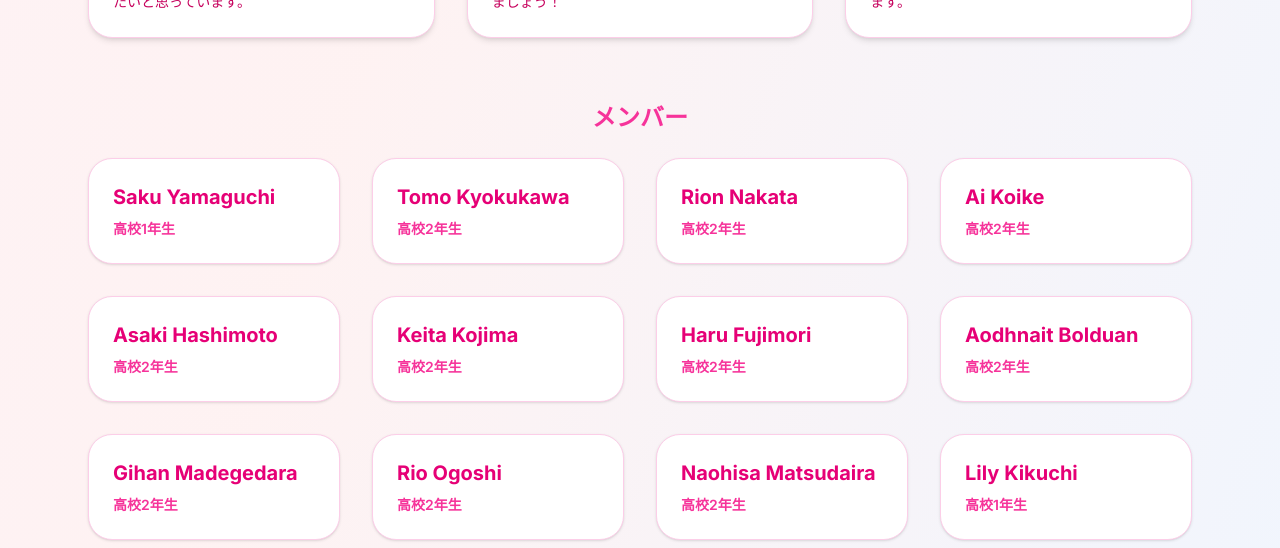
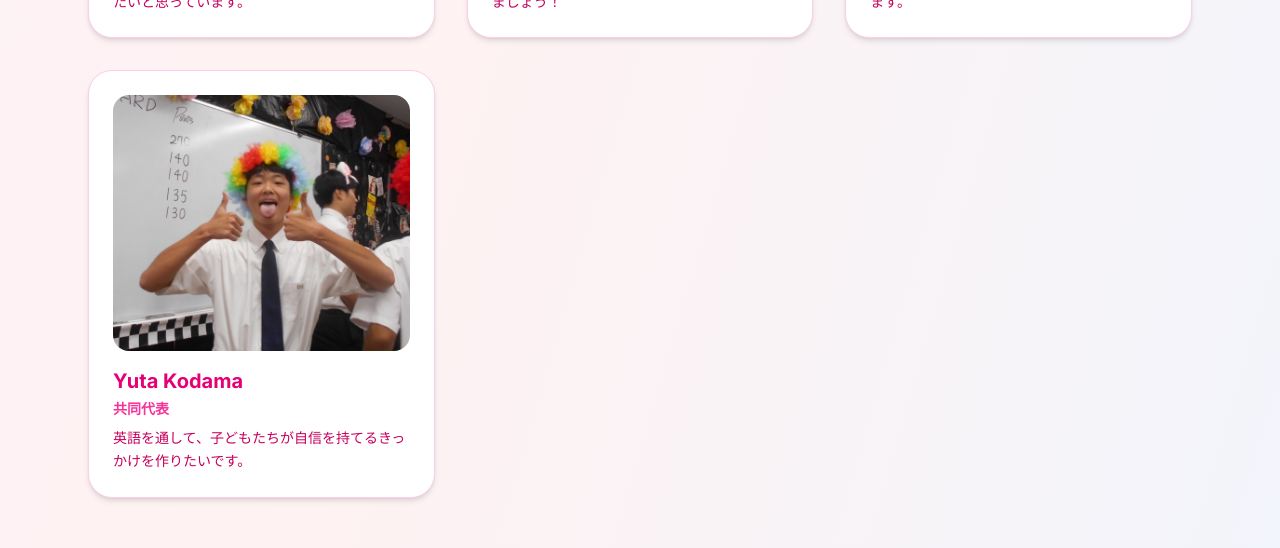
Before and after one commit to yutakodama1124/HappyHeartsEnglish, a Next.js app: page /about in a window 1280 px wide. Shown: the part 2767-3315 px from the top of the page. Built offline with nearby package versions, Linux system fonts and the light colour scheme.

Commit message:
yuta is also daihyo

```diff
--- a/src/app/about/page.tsx
+++ b/src/app/about/page.tsx
@@ -126,6 +126,12 @@ export default function AboutPage() {
               image: "/images/Wataru.jpg",
               message: "みんなで作る温かいコミュニティを目指しています。"
             },
+            {
+              name: "Yuta Kodama",
+              role: "共同代表",
+              image: "/images/Yuta.png",
+              message: "英語を通して、子どもたちが自信を持てるきっかけを作りたいです。"
+            },
           ].map((leader, i) => (
             <motion.div
               key={i}
```
Also changed, not shown: public/images/Yuta.png (added).
